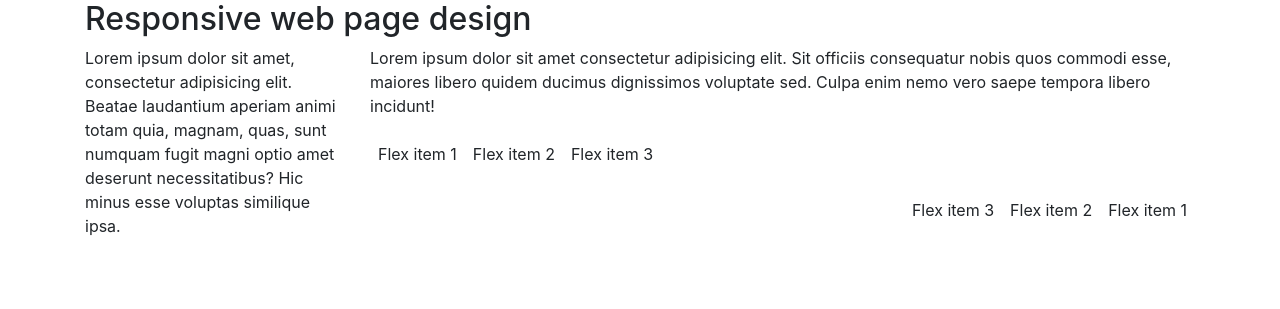
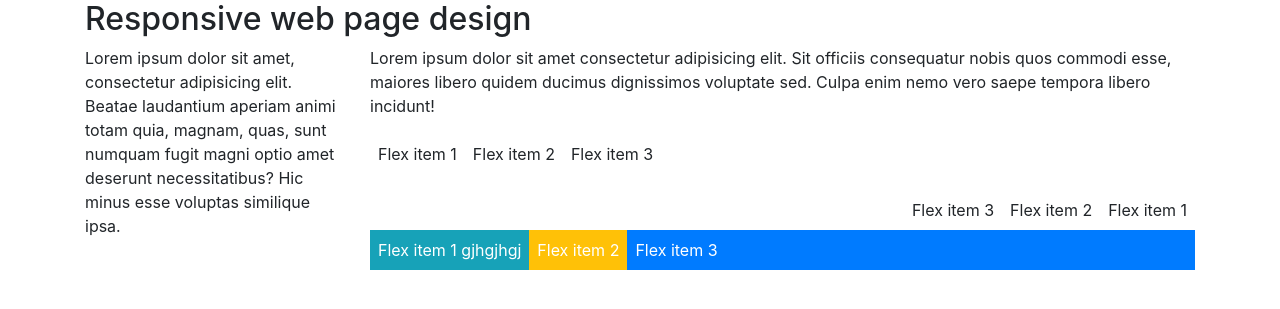
Before and after one commit to bishwajit1965/pro_responsive, a PHP site: page / in a window 1280 px wide. Shown: the top 309 px of the page. Run offline with PHP 8.4, Linux system fonts and the light colour scheme; some libraries are stand-ins or nearby versions.

Commit message:
"Modified"

```diff
--- a/index.php
+++ b/index.php
@@ -28,6 +28,12 @@
                         <div class="p-2 bd-highlight">Flex item 2</div>
                         <div class="p-2 bd-highlight">Flex item 3</div>
                     </div>
+
+                    <div class="d-flex text-white">
+                        <div class="p-2 bg-info">Flex item 1 gjhgjhgj</div>
+                        <div class="p-2 bg-warning">Flex item 2</div>
+                        <div class="p-2 bg-primary flex-grow-1">Flex item 3</div>
+                    </div>
                 </div>
             </div>
         </div>
```
